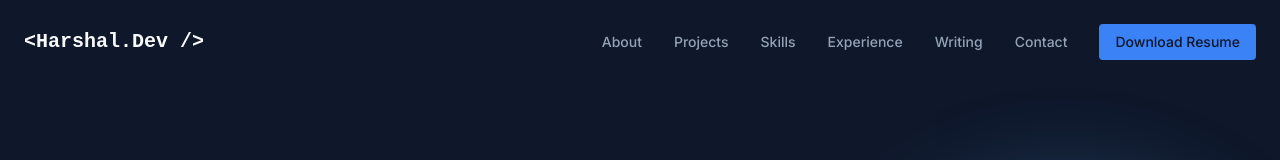
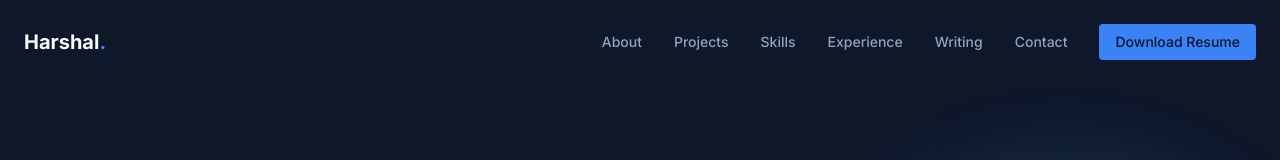
Before and after one commit to hb2708/portfolio, a React (Vite) app: page / in a window 1280 px wide. Shown: the top 160 px of the page. Built offline with nearby package versions, Linux system fonts and the light colour scheme.

Commit message:
style: Update Navbar brand text and remove monospaced font.

```diff
--- a/src/components/Navbar.jsx
+++ b/src/components/Navbar.jsx
@@ -63,8 +63,8 @@ const Navbar = () => {
                 }`}
         >
             <div className="container mx-auto px-6 flex items-center justify-between">
-                <Link to="/" className="text-xl font-mono font-bold text-text hover:text-primary transition-colors z-50">
-                    &lt;Harshal.Dev /&gt;
+                <Link to="/" className="text-xl font-bold text-text hover:text-primary transition-colors z-50">
+                    Harshal<span className="text-primary">.</span>
                 </Link>
 
                 {/* Desktop Menu */}
```
